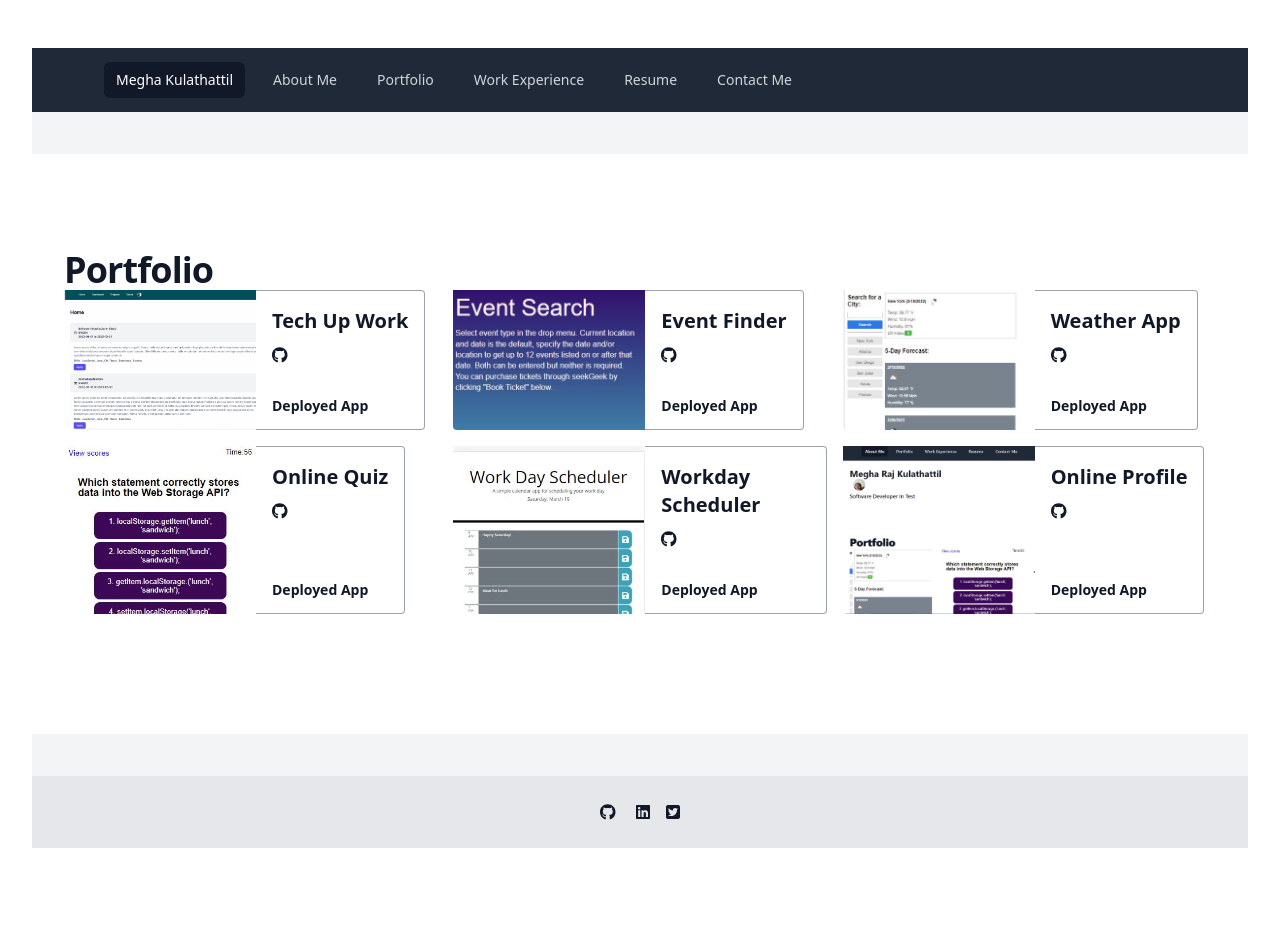
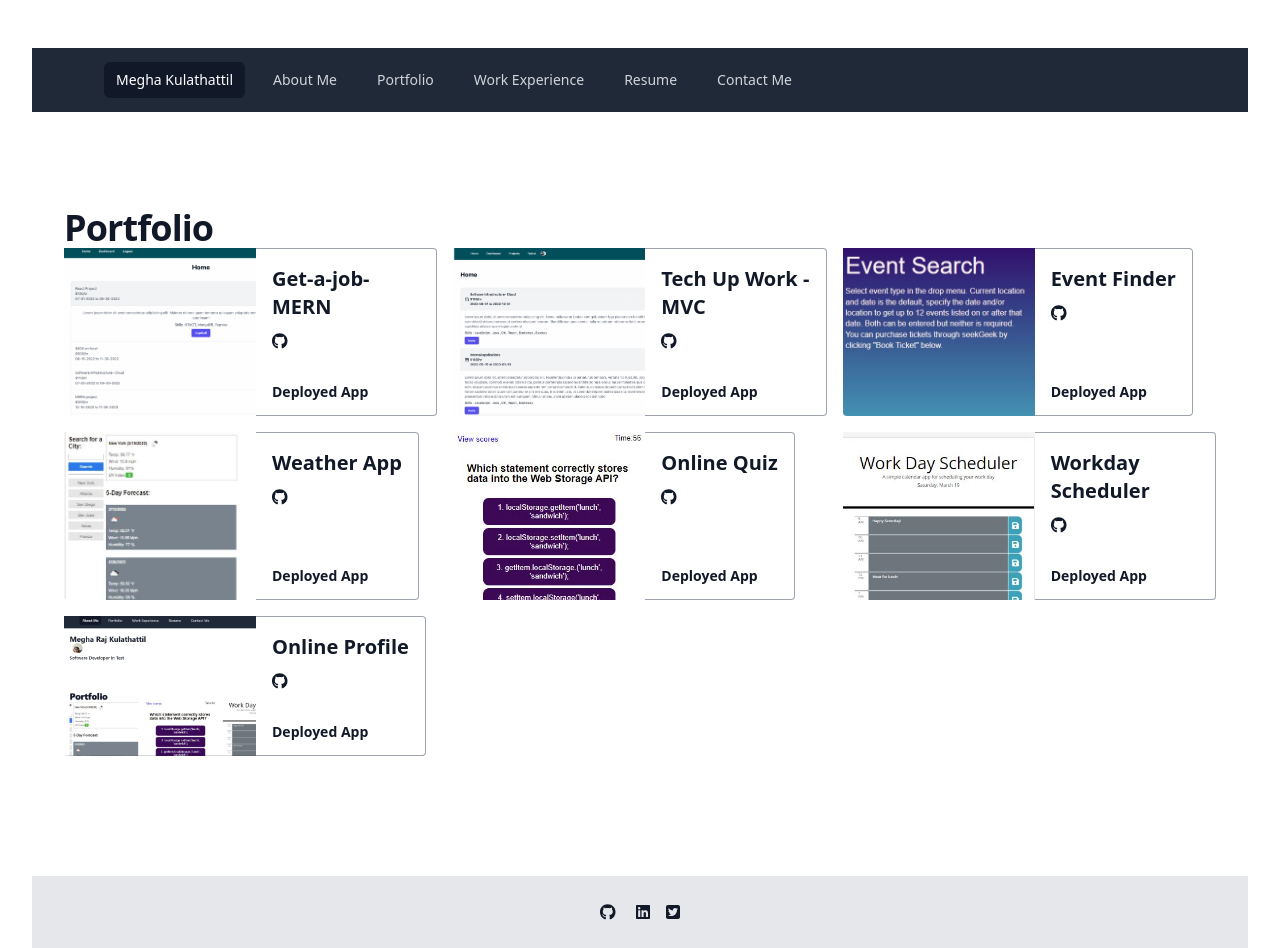
Before and after one commit to meghark/portfolio-react-tailwind-singlepage, a React (Create React App) app in the folder portfolio-react-singlepage/: page /portfolio in a window 1280 px wide. Before the commit the page ends 896 px from the top, so only its background shows below. Built offline with nearby package versions, Linux system fonts and the light colour scheme.

Commit message:
Added new MERN project to portfolio

```diff
--- a/portfolio-react-singlepage/src/pages/Portfolio.js
+++ b/portfolio-react-singlepage/src/pages/Portfolio.js
@@ -3,8 +3,16 @@ import ProjectList from '../components/ProjectList';
 // Page displays 6 of the portfolios. The project data is stored as an array for easier maintenance.
 // Repeated sections in page is populated via projectlist component.
 
-const projects = [{
-    title: "Tech Up Work",
+const projects = [
+  {
+    title: "Get-a-job- MERN",
+    imgsrc : 'assets/images/getajob.png',
+    github: "https://github.com/ravnishgupta/get-a-job",
+    url: "https://agile-plateau-35687.herokuapp.com/",
+    alt: "Get-a-Job Image"
+  },
+  {
+    title: "Tech Up Work - MVC",
     imgsrc : 'assets/images/TechUpWork.png',
     github: "https://github.com/meghark/tech-upwork",
     url: "https://ancient-reef-53037.herokuapp.com/",
```
Also changed, not shown: portfolio-react-singlepage/src/assets/images/getajob.png (added).
